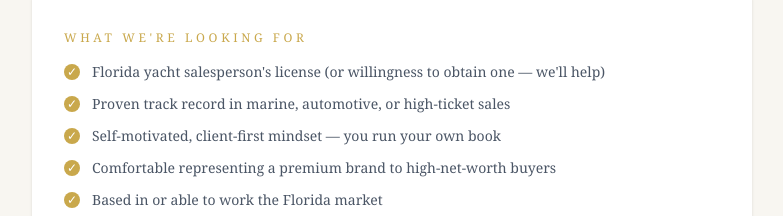
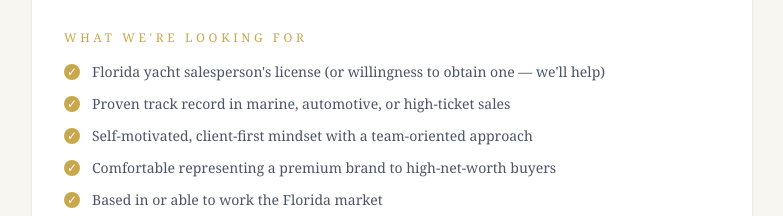
Before and after one commit to BreckYachtGroup/breck-yacht-group, a Next.js app: page /careers in a window 1280 px wide. Shown: the part 1420-1636 px from the top of the page, without its empty margins (248-1031 px from the left). Built offline with nearby package versions, Linux system fonts and the light colour scheme; no server answers.

Commit message:
Fix careers copy — remove 'run your own book'

```diff
--- a/src/app/careers/_components/CareersClient.tsx
+++ b/src/app/careers/_components/CareersClient.tsx
@@ -149,7 +149,7 @@ export default function CareersClient() {
             {[
               'Florida yacht salesperson\'s license (or willingness to obtain one — we\'ll help)',
               'Proven track record in marine, automotive, or high-ticket sales',
-              'Self-motivated, client-first mindset — you run your own book',
+              'Self-motivated, client-first mindset with a team-oriented approach',
               'Comfortable representing a premium brand to high-net-worth buyers',
               'Based in or able to work the Florida market',
             ].map(req => (
```
